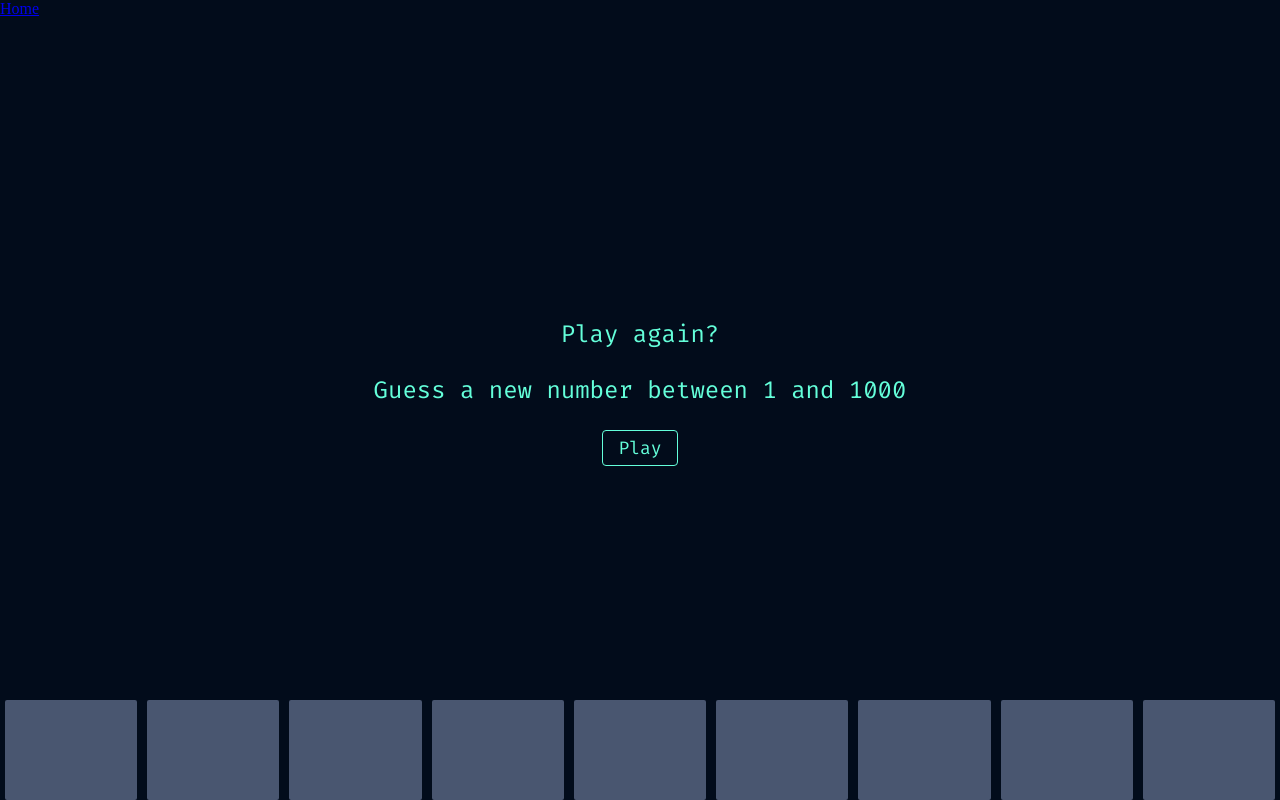
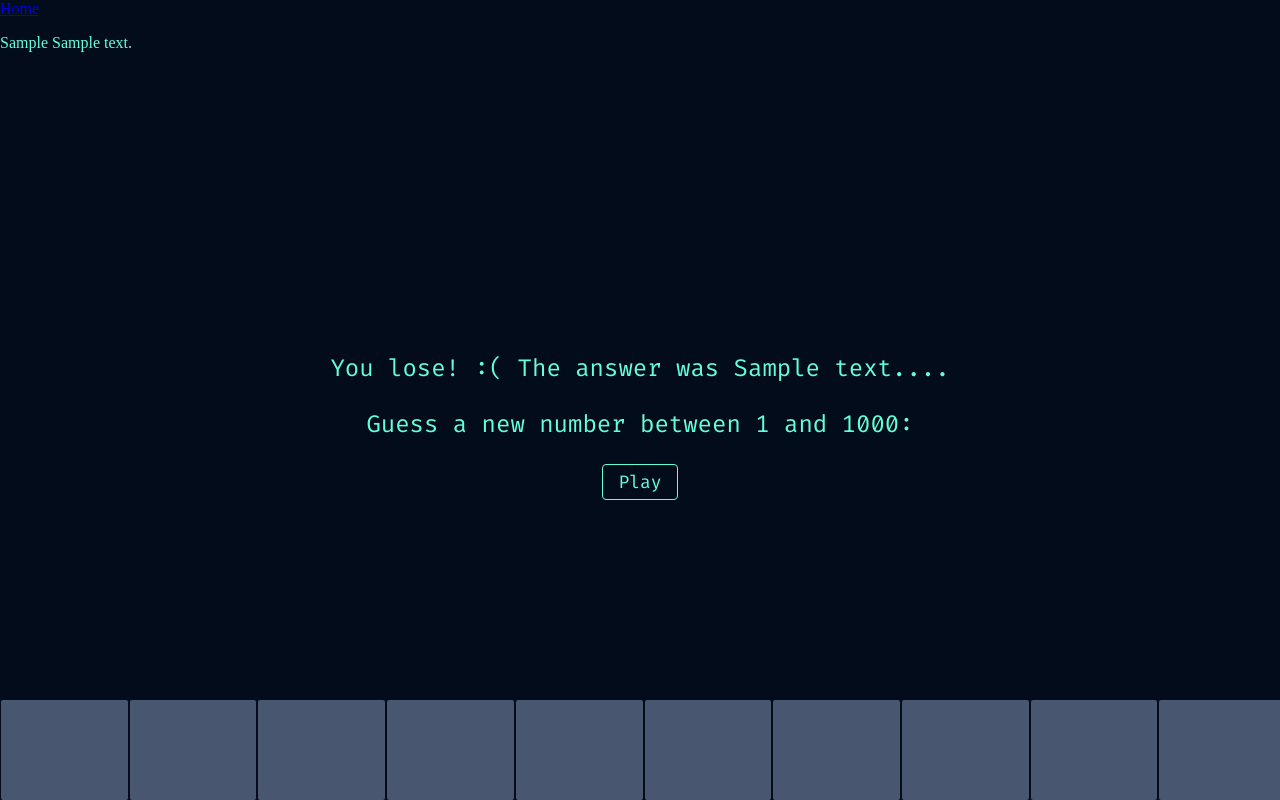
Before and after one commit to TheApperson/Guessing-Game, a Flask app: template flask_app/templates/guesser.html in a window 1280 px wide. Run offline with Flask 2, Linux system fonts and the light colour scheme; the template is opened without the code that fills it: most values are stand-ins (such as "Sample title", 1, 10 or a date in 2020).

Commit message:
added visualization of guesses left

```diff
--- a/flask_app/static/css/style.css
+++ b/flask_app/static/css/style.css
@@ -60,9 +60,10 @@ input::-webkit-inner-spin-button {
 }
 
 .bar {
-    margin-right: 5px;
-    margin-left: 5px;
-    width: 20%;
+    margin-right: 1px;
+    margin-left: 1px;
+    min-width: 9.9%;
+    max-width: 100%;
     height: 100px;
     border-radius: 2px;
     background-color:#495670;
@@ -70,7 +71,19 @@ input::-webkit-inner-spin-button {
 }
 
 .bar:hover {
-    transform: scaleY(7.5);
+    transform: scaleY(7.3);
     background-color:#64ffda;
     transition: transform 1s ease-out, background-color .5s ease-out;
 }
+
+#barnone {
+    background-color: #ff5252;
+}
+
+#barnone:hover {
+    background-color: #495670;
+}
+
+#barwin {
+    background-color: #64ffda;
+}
--- a/flask_app/templates/guesser.html
+++ b/flask_app/templates/guesser.html
@@ -10,14 +10,18 @@
 <body id="container">
     <div>
         <a href="/">Home</a>
+        <p>{{last_guess}} {{last_answer}}</p>
     </div>
     <div id="guess-bar">
         {% if answer %}
-        <p>You have {{turns_left}} guesses!</p>
+        <p>You have {{turns_left}} {{'guess' if turns_left == 1 else 'guesses'}} left.</p>
         <p>Submit an guess between {{guess_min}} and {{guess_max}}:</p>
+        {% elif win %}
+        <p id="guesses">You win! With {{turns_left}} {{'guess' if turns_left == 1 else 'guesses'}} left.</p>
+        <p>The answer was {{last_answer}}.</p>
         {% else %}
-        <p>Play again?</p>
-        <p>Guess a new number between 1 and 1000</p>
+        <p>You lose! :( The answer was {{last_answer}}...</p>
+        <p>Guess a new number between 1 and 1000:</p>
         {% endif %}
         {% with messages = get_flashed_messages(category_filter=['guess']) %}
         <form action="/guesser" method="post" class="guess-form">
@@ -37,15 +41,16 @@
         {% endwith %}
     </div>
     <div class="graph">
-        <span class="bar"></span>
-        <span class="bar"></span>
-        <span class="bar"></span>
-        <span class="bar"></span>
-        <span class="bar"></span>
-        <span class="bar"></span>
-        <span class="bar"></span>
-        <span class="bar"></span>
-        <span class="bar"></span>
+        {% for i in range(1,11) %}
+            {% if win %}
+            <span class="bar" id="barwin"></span>
+            {% elif i <= turns_left %}
+            <span class="bar"></span>
+            {% else %}
+            <span class="bar" id="barnone"></span>
+            {% endif %}
+        {% endfor %}
     </div>
+    <script src="../static/js/myscript.js"></script>
 </body>
 </html>
```
Also changed, not shown: flask_app/controllers/users.py (+11 -7 lines), flask_app/models/game.py (added, +11 -0 lines).
